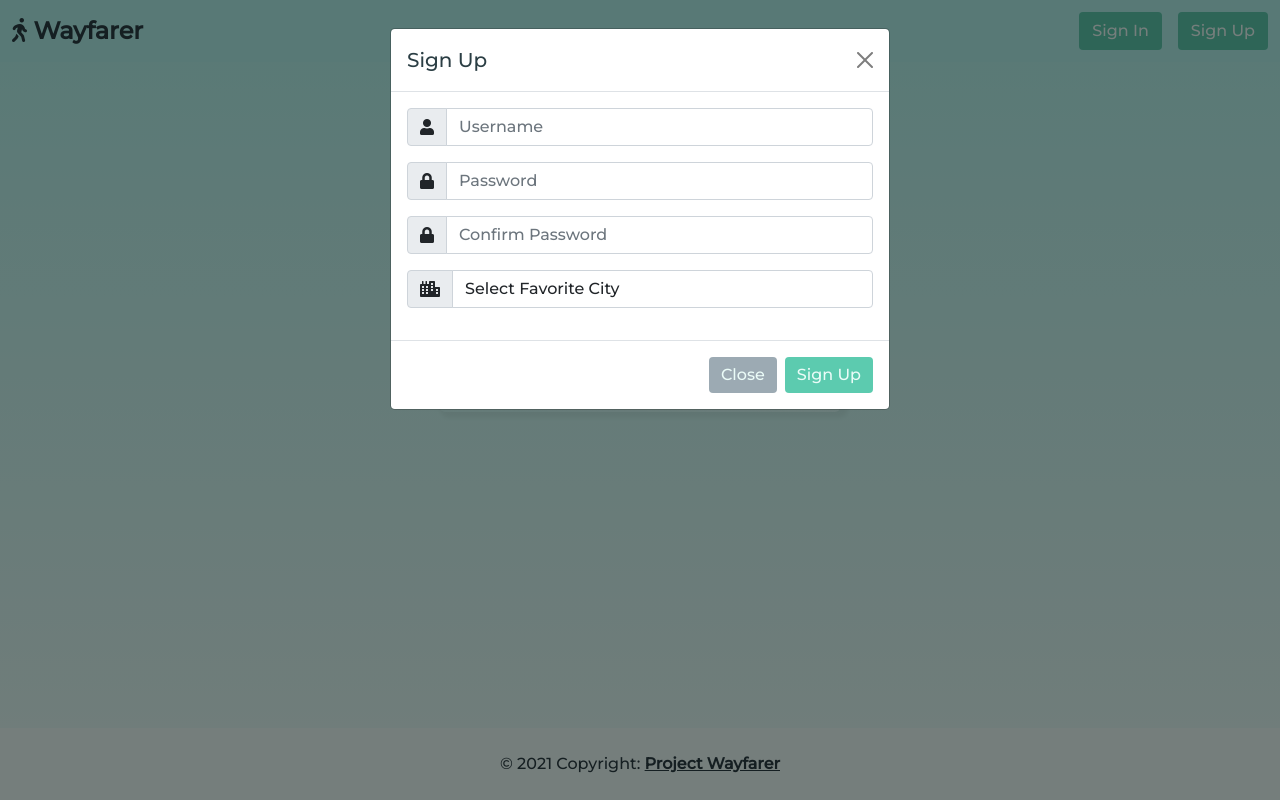
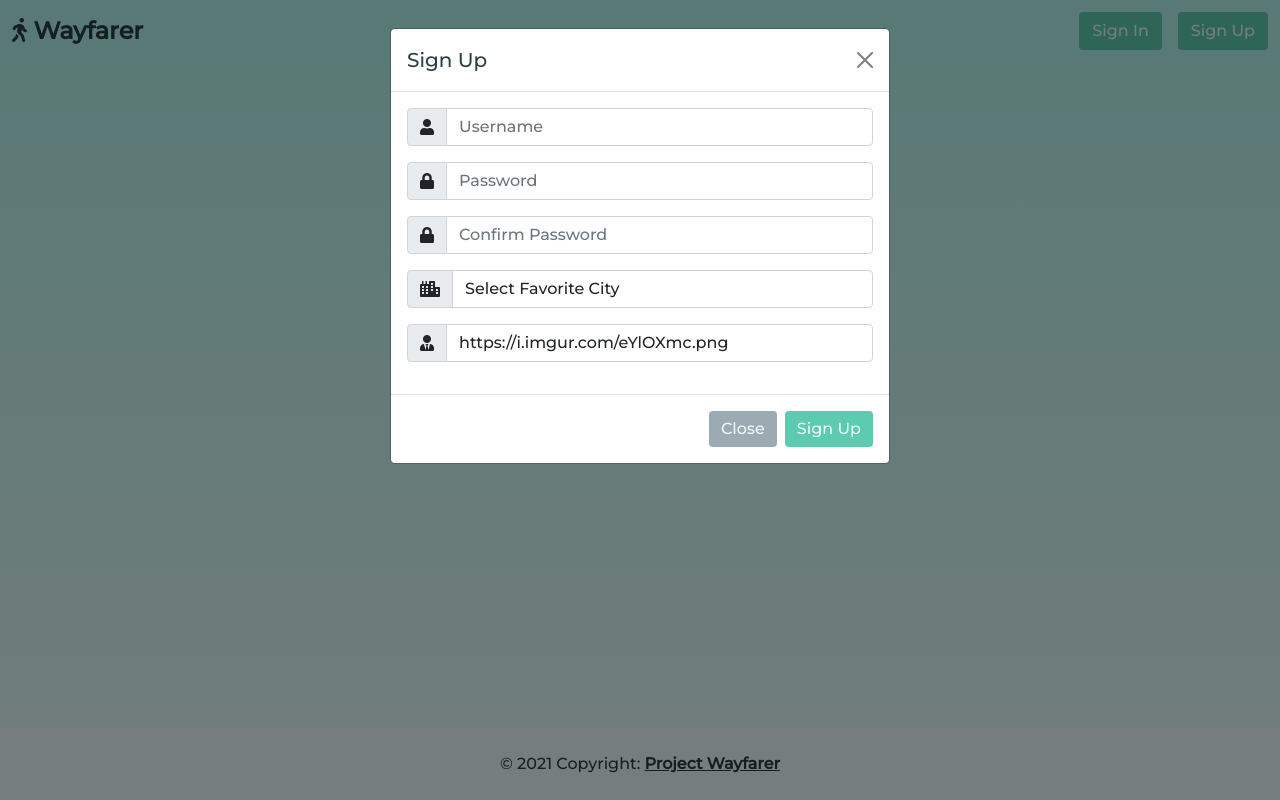
Before and after one commit to brianhung7/project-wayfare, a Django app: page /accounts/login/?next=/cities/1/ in a window 1280 px wide, after a click on "Sign Up". Run offline with Django 3.2, Linux system fonts and the light colour scheme; some libraries are stand-ins or nearby versions; some web fonts are replaced.

Commit message:
Put avatar selection back

```diff
--- a/main_app/templates/base.html
+++ b/main_app/templates/base.html
@@ -109,11 +109,11 @@
                                 <option value="7">New York City</option>
                             </select>
                         </div>
-                        {% comment %} <div class="input-group mb-3">
+                         <div class="input-group mb-3">
                             <span class="input-group-text" id="basic-addon1"><i class="fas fa-user-tie"></i></span>
-                            {{ profile_form.avatar|add_class:"form-control"|attr:"placeholder:Avatar"}}
-                        </div> {% endcomment %}
-                        <input type="hidden" name="avatar" value="https://i.imgur.com/eYlOXmc.png" maxlength="500" placeholder="Avatar" class="form-control" required="" id="id_avatar">
+                            <input type="text" name="avatar" value="https://i.imgur.com/eYlOXmc.png" maxlength="500" placeholder="Avatar Image Link" class="form-control" required="" id="id_avatar">
+                        </div>
+                        {% comment %} <input type="hidden" name="avatar" value="https://i.imgur.com/eYlOXmc.png" maxlength="500" placeholder="Avatar" class="form-control" required="" id="id_avatar"> {% endcomment %}
                 </div>
                 <div class="modal-footer">
                     <button type="button" class="btn btn-secondary" data-bs-dismiss="modal" id="close">Close</button>
--- a/main_app/views.py
+++ b/main_app/views.py
@@ -111,6 +111,7 @@ class PostDetail(DetailView):
         comment_info = Comment.objects.filter(post=post_key)
         context['post_comments'] = comment_info
         context['post_comments_count'] = len(comment_info)
+
 
         return context
 
```
Also changed, not shown: main_app/templates/post_detail.html (indentation only).
